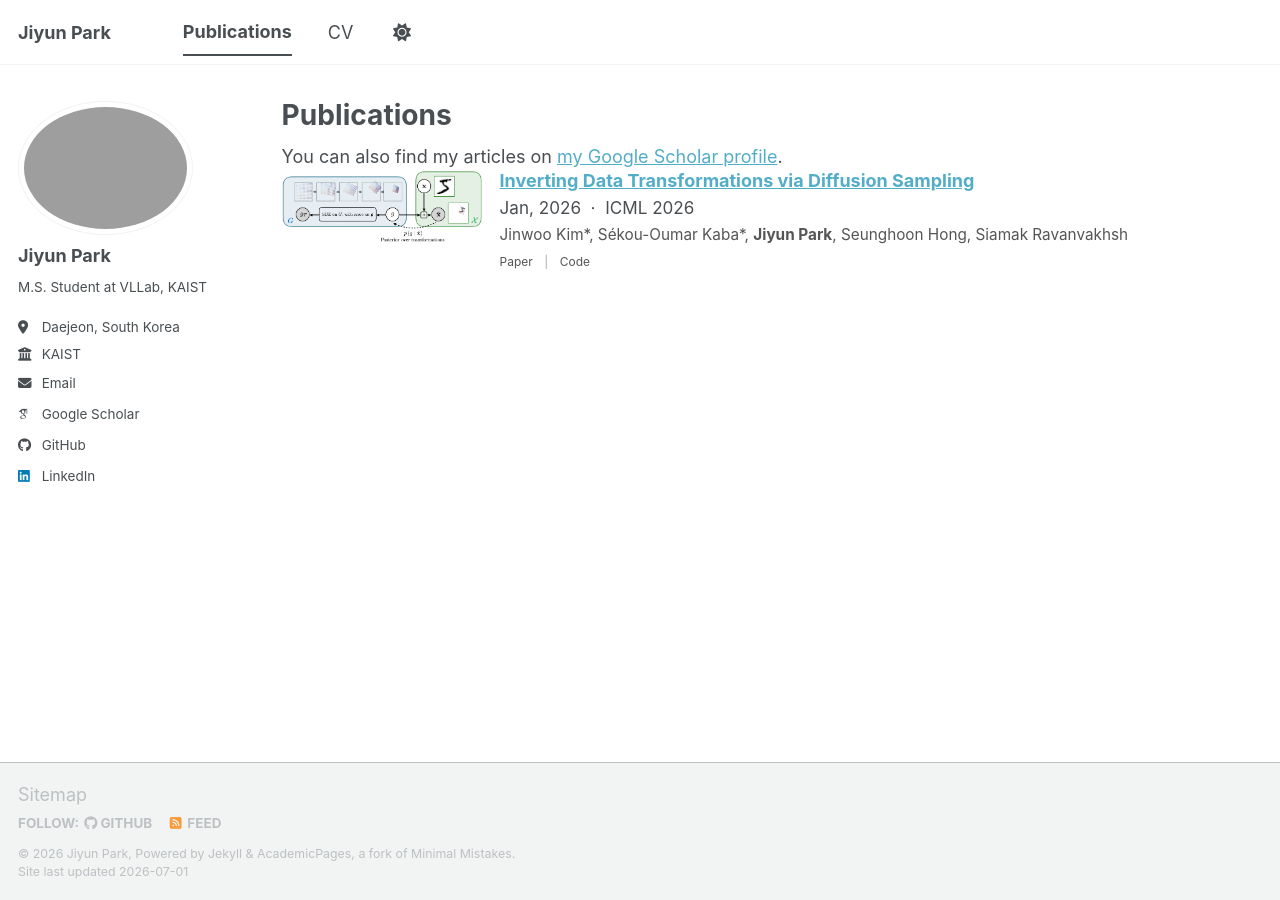
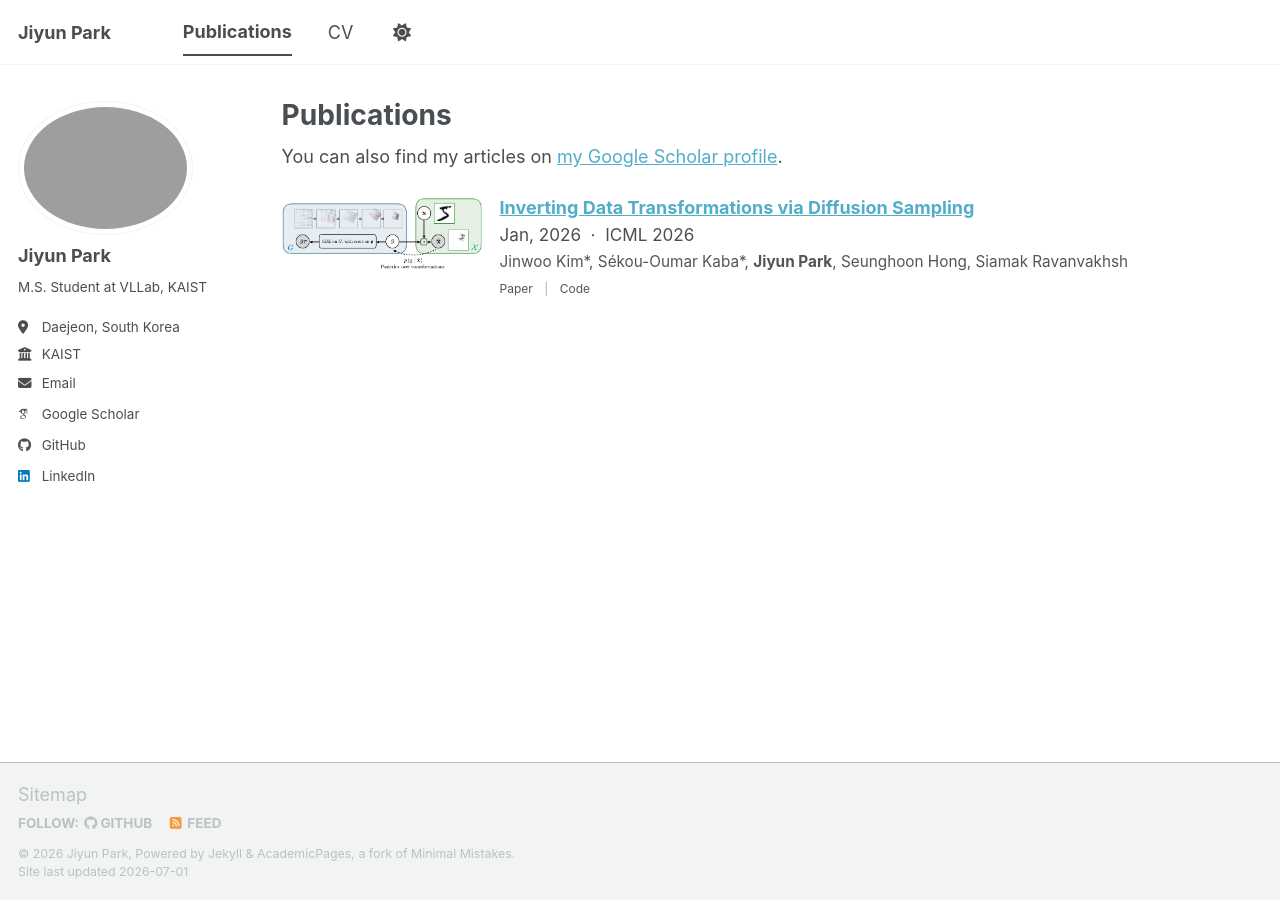
Before and after one commit to uxhif/uxhif.github.io, a Jekyll site: the page built from _pages/publications.html, in a window 1280 px wide. Built offline with Jekyll 4.4.1, drawn with Linux system fonts in a browser that asks for light colours; some web fonts are replaced; a script bundle is joined from its source files by our own code; library files that are not in the unit come from our copies.

Commit message:
Add line break after Google Scholar profile link
Added a line break after the Google Scholar profile link.

```diff
--- a/_pages/publications.html
+++ b/_pages/publications.html
@@ -6,7 +6,7 @@
 ---
 
 {% if site.author.googlescholar %}
-  <div class="wordwrap">You can also find my articles on <a href="{{site.author.googlescholar}}">my Google Scholar profile</a>.</div>
+  <div class="wordwrap">You can also find my articles on <a href="{{site.author.googlescholar}}">my Google Scholar profile</a>.</div><br />
 {% endif %}
 
 {% include base_path %}
```
